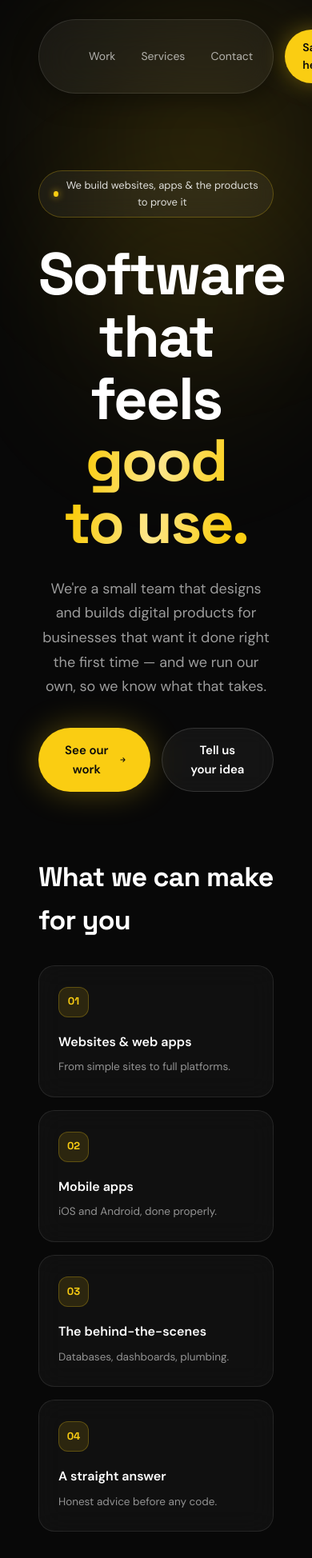
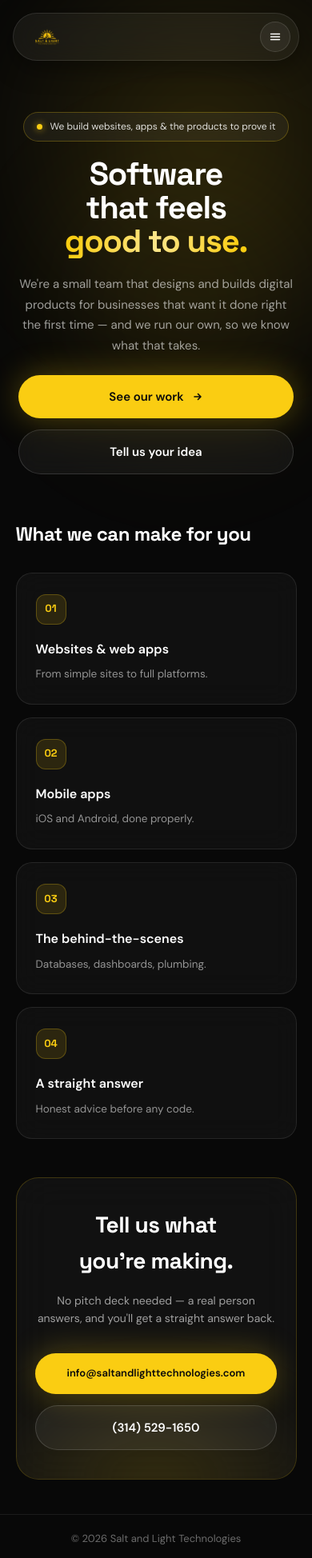
Before and after one commit to Salt-and-Light-Technologies/Homepage, a React (Vite) app: page / in a window 390 px wide. Shown: the top 1948 px of the page at 80% size. Built offline with nearby package versions, Linux system fonts and the light colour scheme; no server answers.

Commit message:
Make Home/Work redesign responsive (mobile nav, fluid type/spacing)

```diff
--- a/src/components/redesign/ContactCTA.jsx
+++ b/src/components/redesign/ContactCTA.jsx
@@ -16,7 +16,7 @@ export default function ContactCTA({
       id={id}
       style={{
         position: 'relative',
-        padding: `0 48px ${bottomPadding}px`,
+        padding: `0 clamp(16px, 5vw, 48px) clamp(${Math.round(bottomPadding * 0.6)}px, 10vw, ${bottomPadding}px)`,
         maxWidth: 1120,
         margin: '0 auto',
         scrollMarginTop: 100,
@@ -31,7 +31,7 @@ export default function ContactCTA({
           backdropFilter: 'blur(24px)',
           WebkitBackdropFilter: 'blur(24px)',
           overflow: 'hidden',
-          padding: '64px 56px',
+          padding: 'clamp(36px, 8vw, 64px) clamp(20px, 6vw, 56px)',
           textAlign: 'center',
         }}
       >
@@ -53,7 +53,7 @@ export default function ContactCTA({
           style={{
             position: 'relative',
             fontFamily: "'Space Grotesk', sans-serif",
-            fontSize: headingSize,
+            fontSize: `clamp(1.75rem, 6vw, ${headingSize}px)`,
             fontWeight: 700,
             letterSpacing: '-0.02em',
             margin: 0,
@@ -67,7 +67,7 @@ export default function ContactCTA({
           <p
             style={{
               position: 'relative',
-              fontSize: 16,
+              fontSize: 'clamp(14px, 3vw, 16px)',
               color: 'rgba(255,255,255,0.6)',
               margin: '16px 0 0',
             }}
@@ -75,18 +75,21 @@ export default function ContactCTA({
             {subheading}
           </p>
         )}
-        <div style={{ position: 'relative', display: 'flex', justifyContent: 'center', gap: 14, marginTop: 32 }}>
+        <div
+          className="flex flex-col sm:flex-row items-stretch sm:items-center justify-center"
+          style={{ position: 'relative', gap: 14, marginTop: 32 }}
+        >
           <a
             href="mailto:info@saltandlighttechnologies.com"
-            className="hover:brightness-110 transition-[filter] duration-150"
+            className="hover:brightness-110 transition-[filter] duration-150 justify-center break-all sm:break-normal"
             style={{
               display: 'inline-flex',
-              padding: '15px 30px',
+              padding: '15px 20px',
               borderRadius: 999,
               background: '#facd12',
               color: '#0a0a0a',
               fontWeight: 600,
-              fontSize: 15,
+              fontSize: 'clamp(13px, 3.2vw, 15px)',
               boxShadow: '0 0 40px rgba(250,205,18,0.3)',
             }}
           >
@@ -94,7 +97,7 @@ export default function ContactCTA({
           </a>
           <a
             href="tel:+13145291650"
-            className="hover:!bg-white/[0.12] transition-colors duration-150"
+            className="hover:!bg-white/[0.12] transition-colors duration-150 justify-center"
             style={{
               display: 'inline-flex',
               padding: '15px 30px',
--- a/src/components/redesign/FloatingNav.jsx
+++ b/src/components/redesign/FloatingNav.jsx
@@ -1,3 +1,4 @@
+import { useState } from 'react'
 import { Link } from 'react-router-dom'
 
 /**
@@ -7,28 +8,32 @@ import { Link } from 'react-router-dom'
  *    Say hello -> #contact anchor.
  *  - On Work: Work link highlighted gold; Services/Contact -> route to
  *    Home + anchor; Say hello -> mailto link.
+ *
+ * The design reference is desktop-only, so below `md` the center links +
+ * "Say hello" collapse behind a hamburger toggle that opens a glass dropdown
+ * (same visual language, just stacked) rather than overflowing the pill.
  */
 export default function FloatingNav({ page = 'home' }) {
   const isWork = page === 'work'
+  const [menuOpen, setMenuOpen] = useState(false)
 
   const servicesHref = isWork ? '/#services' : '#services'
   const contactHref = isWork ? '/#contact' : '#contact'
   const sayHelloHref = isWork ? 'mailto:info@saltandlighttechnologies.com' : '#contact'
 
   const linkBaseStyle = { color: 'rgba(255,255,255,0.65)' }
+  const closeMenu = () => setMenuOpen(false)
 
   return (
-    <div style={{ position: 'relative', display: 'flex', justifyContent: 'center', padding: '24px 48px 0' }}>
+    <div style={{ position: 'relative', display: 'flex', justifyContent: 'center' }} className="px-4 sm:px-8 md:px-12 pt-4 sm:pt-5 md:pt-6">
+      <div className="sticky top-4 z-50" style={{ width: '100%', maxWidth: 1080 }}>
         <div
-        className="sticky top-4 z-50"
           style={{
             display: 'flex',
             alignItems: 'center',
             justifyContent: 'space-between',
             gap: 40,
             width: '100%',
-          maxWidth: 1080,
-          padding: '12px 14px 12px 22px',
             borderRadius: 999,
             background: 'rgba(255,255,255,0.05)',
             border: '1px solid rgba(255,255,255,0.1)',
@@ -36,16 +41,19 @@ export default function FloatingNav({ page = 'home' }) {
             WebkitBackdropFilter: 'blur(20px)',
             boxShadow: '0 8px 32px rgba(0,0,0,0.4)',
           }}
+          className="py-2.5 pl-4 pr-2.5 md:py-3 md:pl-[22px] md:pr-3.5"
         >
-        <Link to="/" style={{ display: 'flex', alignItems: 'center' }}>
+          <Link to="/" onClick={closeMenu} style={{ display: 'flex', alignItems: 'center', flexShrink: 0 }}>
             <img
               src="/CompanyLogoFlatYellowClear.png"
               alt="Salt and Light Technologies"
-            style={{ height: 30, width: 'auto' }}
+              style={{ height: 26, width: 'auto' }}
+              className="md:!h-[30px]"
             />
           </Link>
 
-        <div style={{ display: 'flex', alignItems: 'center', gap: 32, fontSize: 14 }}>
+          {/* Desktop links + CTA */}
+          <div className="hidden md:flex items-center gap-8 text-sm">
             <Link
               to="/work"
               className="transition-colors duration-150 hover:!text-[#facd12]"
@@ -53,27 +61,17 @@ export default function FloatingNav({ page = 'home' }) {
             >
               Work
             </Link>
-          <a
-            href={servicesHref}
-            className="transition-colors duration-150 hover:!text-[#facd12]"
-            style={linkBaseStyle}
-          >
+            <a href={servicesHref} className="transition-colors duration-150 hover:!text-[#facd12]" style={linkBaseStyle}>
               Services
             </a>
-          <a
-            href={contactHref}
-            className="transition-colors duration-150 hover:!text-[#facd12]"
-            style={linkBaseStyle}
-          >
+            <a href={contactHref} className="transition-colors duration-150 hover:!text-[#facd12]" style={linkBaseStyle}>
               Contact
             </a>
           </div>
-
           <a
             href={sayHelloHref}
-          className="hover:brightness-110 transition-[filter] duration-150"
+            className="hidden md:inline-flex hover:brightness-110 transition-[filter] duration-150"
             style={{
-            display: 'inline-flex',
               alignItems: 'center',
               gap: 8,
               padding: '11px 22px',
@@ -87,6 +85,98 @@ export default function FloatingNav({ page = 'home' }) {
           >
             Say hello
           </a>
+
+          {/* Mobile hamburger */}
+          <button
+            type="button"
+            aria-label={menuOpen ? 'Close menu' : 'Open menu'}
+            onClick={() => setMenuOpen((v) => !v)}
+            className="md:hidden flex items-center justify-center"
+            style={{
+              width: 38,
+              height: 38,
+              borderRadius: '50%',
+              background: 'rgba(255,255,255,0.06)',
+              border: '1px solid rgba(255,255,255,0.12)',
+              color: '#fff',
+              flexShrink: 0,
+            }}
+          >
+            {menuOpen ? (
+              <svg width="16" height="16" viewBox="0 0 16 16" fill="none">
+                <path d="M3 3l10 10M13 3L3 13" stroke="currentColor" strokeWidth="1.6" strokeLinecap="round" />
+              </svg>
+            ) : (
+              <svg width="16" height="16" viewBox="0 0 16 16" fill="none">
+                <path d="M2.5 4.5h11M2.5 8h11M2.5 11.5h11" stroke="currentColor" strokeWidth="1.4" strokeLinecap="round" />
+              </svg>
+            )}
+          </button>
+        </div>
+
+        {/* Mobile dropdown */}
+        {menuOpen && (
+          <div
+            className="md:hidden"
+            style={{
+              marginTop: 10,
+              borderRadius: 24,
+              background: 'rgba(10,10,10,0.85)',
+              border: '1px solid rgba(255,255,255,0.1)',
+              backdropFilter: 'blur(20px)',
+              WebkitBackdropFilter: 'blur(20px)',
+              boxShadow: '0 8px 32px rgba(0,0,0,0.4)',
+              padding: '18px 20px',
+              display: 'flex',
+              flexDirection: 'column',
+              gap: 4,
+            }}
+          >
+            <Link
+              to="/work"
+              onClick={closeMenu}
+              className="hover:!text-[#facd12] transition-colors duration-150"
+              style={{ padding: '10px 4px', fontSize: 15, ...(isWork ? { color: '#facd12' } : linkBaseStyle) }}
+            >
+              Work
+            </Link>
+            <a
+              href={servicesHref}
+              onClick={closeMenu}
+              className="hover:!text-[#facd12] transition-colors duration-150"
+              style={{ padding: '10px 4px', fontSize: 15, ...linkBaseStyle }}
+            >
+              Services
+            </a>
+            <a
+              href={contactHref}
+              onClick={closeMenu}
+              className="hover:!text-[#facd12] transition-colors duration-150"
+              style={{ padding: '10px 4px', fontSize: 15, ...linkBaseStyle }}
+            >
+              Contact
+            </a>
+            <a
+              href={sayHelloHref}
+              onClick={closeMenu}
+              className="hover:brightness-110 transition-[filter] duration-150"
+              style={{
+                display: 'flex',
+                justifyContent: 'center',
+                marginTop: 10,
+                padding: '13px 22px',
+                borderRadius: 999,
+                background: '#facd12',
+                color: '#0a0a0a',
+                fontWeight: 600,
+                fontSize: 15,
+                boxShadow: '0 0 28px rgba(250,205,18,0.35)',
+              }}
+            >
+              Say hello
+            </a>
+          </div>
+        )}
       </div>
     </div>
   )
--- a/src/components/redesign/ProjectCard.jsx
+++ b/src/components/redesign/ProjectCard.jsx
@@ -15,9 +15,9 @@ export default function ProjectCard({ project }) {
         boxShadow: '0 24px 70px rgba(0,0,0,0.45)',
       }}
     >
-      <div style={{ padding: '32px 36px 24px', display: 'flex', alignItems: 'center', justifyContent: 'space-between', gap: 24, flexWrap: 'wrap' }}>
+      <div style={{ padding: 'clamp(20px, 5vw, 32px) clamp(18px, 5vw, 36px) clamp(16px, 4vw, 24px)', display: 'flex', alignItems: 'center', justifyContent: 'space-between', gap: 24, flexWrap: 'wrap' }}>
         <div style={{ display: 'flex', alignItems: 'baseline', gap: 14, flexWrap: 'wrap' }}>
-          <h2 style={{ fontFamily: "'Space Grotesk', sans-serif", fontSize: 30, fontWeight: 700, letterSpacing: '-0.02em', margin: 0, color: '#fff' }}>
+          <h2 style={{ fontFamily: "'Space Grotesk', sans-serif", fontSize: 'clamp(22px, 5vw, 30px)', fontWeight: 700, letterSpacing: '-0.02em', margin: 0, color: '#fff' }}>
             {name}
           </h2>
           <span style={{ fontSize: 13, color: 'rgba(255,255,255,0.5)' }}>{kind} · {year}</span>
@@ -37,7 +37,7 @@ export default function ProjectCard({ project }) {
         </span>
       </div>
 
-      <div style={{ padding: '0 36px' }}>
+      <div style={{ padding: '0 clamp(18px, 5vw, 36px)' }}>
         <div style={{ borderRadius: 16, overflow: 'hidden', border: '1px solid rgba(255,255,255,0.12)', aspectRatio: '16/9' }}>
           {heroIcon ? (
             <div
@@ -49,9 +49,10 @@ export default function ProjectCard({ project }) {
                 flexDirection: 'column',
                 alignItems: 'center',
                 justifyContent: 'center',
-                gap: 22,
+                gap: 'clamp(12px, 3vw, 22px)',
                 background: '#0a0a0a',
                 overflow: 'hidden',
+                padding: '0 16px',
               }}
             >
               <div
@@ -73,8 +74,8 @@ export default function ProjectCard({ project }) {
                 alt={`${name} app icon`}
                 style={{
                   position: 'relative',
-                  width: 108,
-                  height: 108,
+                  width: 'clamp(72px, 16vw, 108px)',
+                  height: 'clamp(72px, 16vw, 108px)',
                   borderRadius: '22%',
                   boxShadow: '0 12px 40px rgba(0,0,0,0.5), 0 0 0 1px rgba(255,255,255,0.08)',
                 }}
@@ -86,7 +87,11 @@ export default function ProjectCard({ project }) {
                 style={{ position: 'relative', display: 'inline-flex' }}
                 className="hover:brightness-110 transition-[filter] duration-150"
               >
-                <img src="/work/app-store-badge-white.svg" alt="Download on the App Store" style={{ height: 42, width: 'auto', display: 'block' }} />
+                <img
+                  src="/work/app-store-badge-white.svg"
+                  alt="Download on the App Store"
+                  style={{ height: 'clamp(32px, 7vw, 42px)', width: 'auto', display: 'block' }}
+                />
               </a>
             </div>
           ) : (
@@ -95,10 +100,10 @@ export default function ProjectCard({ project }) {
         </div>
       </div>
 
-      <div className="grid grid-cols-1 md:grid-cols-[1.4fr_1fr]" style={{ padding: '28px 36px 36px', gap: 32, alignItems: 'start' }}>
+      <div className="grid grid-cols-1 md:grid-cols-[1.4fr_1fr]" style={{ padding: 'clamp(20px, 5vw, 28px) clamp(18px, 5vw, 36px) clamp(24px, 6vw, 36px)', gap: 32, alignItems: 'start' }}>
         <div>
           <p style={{ fontSize: 16, fontWeight: 600, color: '#fff', margin: 0 }}>{tagline}</p>
-          <p style={{ fontSize: 14.5, lineHeight: 1.7, color: 'rgba(255,255,255,0.6)', margin: '12px 0 0', maxWidth: '60ch' }}>
+          <p style={{ fontSize: 'clamp(13.5px, 3vw, 14.5px)', lineHeight: 1.7, color: 'rgba(255,255,255,0.6)', margin: '12px 0 0', maxWidth: '60ch' }}>
             {description}
           </p>
           <a
@@ -140,7 +145,7 @@ export default function ProjectCard({ project }) {
       </div>
 
       {moreScreens && moreScreens.length > 0 && (
-        <div style={{ padding: '0 36px 36px' }}>
+        <div style={{ padding: '0 clamp(18px, 5vw, 36px) clamp(24px, 6vw, 36px)' }}>
           <div style={{ fontSize: 11, color: 'rgba(255,255,255,0.4)', textTransform: 'uppercase', letterSpacing: '0.12em', marginBottom: 12 }}>
             More screens
           </div>
--- a/src/components/redesign/RedesignHero.jsx
+++ b/src/components/redesign/RedesignHero.jsx
@@ -6,7 +6,7 @@ export default function RedesignHero() {
     <div
       style={{
         position: 'relative',
-        padding: '96px 48px 72px',
+        padding: 'clamp(64px, 14vw, 96px) clamp(20px, 6vw, 48px) clamp(48px, 10vw, 72px)',
         maxWidth: 1080,
         margin: '0 auto',
         textAlign: 'center',
@@ -17,25 +17,27 @@ export default function RedesignHero() {
           display: 'inline-flex',
           alignItems: 'center',
           gap: 10,
-          padding: '8px 18px',
+          padding: '8px 16px',
           borderRadius: 999,
           background: 'rgba(255,255,255,0.05)',
           border: '1px solid rgba(250,205,18,0.25)',
           backdropFilter: 'blur(12px)',
           WebkitBackdropFilter: 'blur(12px)',
-          marginBottom: 32,
+          marginBottom: 'clamp(20px, 4vw, 32px)',
+          maxWidth: '100%',
         }}
       >
         <span
           style={{
             width: 7,
             height: 7,
+            flexShrink: 0,
             borderRadius: '50%',
             background: '#facd12',
             boxShadow: '0 0 10px rgba(250,205,18,0.8)',
           }}
         />
-        <span style={{ fontSize: 13, color: 'rgba(255,255,255,0.85)' }}>
+        <span style={{ fontSize: 'clamp(12px, 3vw, 13px)', color: 'rgba(255,255,255,0.85)' }}>
           We build websites, apps &amp; the products to prove it
         </span>
       </Reveal>
@@ -44,7 +46,7 @@ export default function RedesignHero() {
         as="h1"
         style={{
           fontFamily: "'Space Grotesk', sans-serif",
-          fontSize: 74,
+          fontSize: 'clamp(2.5rem, 8vw + 0.5rem, 4.625rem)',
           fontWeight: 700,
           lineHeight: 1.05,
           letterSpacing: '-0.03em',
@@ -69,21 +71,24 @@ export default function RedesignHero() {
       <Reveal
         as="p"
         style={{
-          fontSize: 18,
+          fontSize: 'clamp(15px, 3vw, 18px)',
           lineHeight: 1.7,
           color: 'rgba(255,255,255,0.6)',
           maxWidth: '52ch',
-          margin: '28px auto 0',
+          margin: 'clamp(20px, 5vw, 28px) auto 0',
         }}
       >
         We're a small team that designs and builds digital products for businesses
         that want it done right the first time — and we run our own, so we know what that takes.
       </Reveal>
 
-      <Reveal style={{ display: 'flex', justifyContent: 'center', gap: 14, marginTop: 36 }}>
+      <Reveal
+        className="flex flex-col sm:flex-row items-stretch sm:items-center justify-center"
+        style={{ gap: 14, marginTop: 'clamp(24px, 5vw, 36px)' }}
+      >
         <Link
           to="/work"
-          className="hover:brightness-110 transition-[filter] duration-150"
+          className="hover:brightness-110 transition-[filter] duration-150 justify-center sm:w-auto"
           style={{
             display: 'inline-flex',
             alignItems: 'center',
@@ -110,7 +115,7 @@ export default function RedesignHero() {
         </Link>
         <a
           href="#contact"
-          className="hover:!bg-white/10 transition-colors duration-150"
+          className="hover:!bg-white/10 transition-colors duration-150 justify-center sm:w-auto"
           style={{
             display: 'inline-flex',
             alignItems: 'center',
--- a/src/components/redesign/ServicesGrid.jsx
+++ b/src/components/redesign/ServicesGrid.jsx
@@ -13,7 +13,7 @@ export default function ServicesGrid() {
       id="services"
       style={{
         position: 'relative',
-        padding: '8px 48px 80px',
+        padding: '8px clamp(16px, 5vw, 48px) clamp(48px, 10vw, 80px)',
         maxWidth: 1120,
         margin: '0 auto',
         scrollMarginTop: 100,
@@ -23,7 +23,7 @@ export default function ServicesGrid() {
         as="h2"
         style={{
           fontFamily: "'Space Grotesk', sans-serif",
-          fontSize: 34,
+          fontSize: 'clamp(1.5rem, 5vw, 2.125rem)',
           fontWeight: 700,
           letterSpacing: '-0.02em',
           margin: '0 0 28px',
--- a/src/components/redesign/SiteFooter.jsx
+++ b/src/components/redesign/SiteFooter.jsx
@@ -7,15 +7,14 @@ import { Link } from 'react-router-dom'
 export default function SiteFooter() {
   return (
     <div
+      className="flex flex-col sm:flex-row items-center sm:justify-between gap-3 sm:gap-0 text-center sm:text-left"
       style={{
         position: 'relative',
         borderTop: '1px solid rgba(255,255,255,0.08)',
-        padding: '28px 48px',
-        display: 'flex',
-        justifyContent: 'space-between',
+        padding: 'clamp(20px, 5vw, 28px) clamp(16px, 5vw, 48px)',
         fontSize: 13,
         color: 'rgba(255,255,255,0.4)',
-      }}
+      }} /* layout (display/direction/justify) fully driven by the className above, not inline styles */
     >
       <span>© 2026 Salt and Light Technologies</span>
       <span className="flex items-center gap-1.5">
--- a/src/pages/WorkPage.jsx
+++ b/src/pages/WorkPage.jsx
@@ -21,30 +21,30 @@ export default function WorkPage() {
       <AuroraBackground variant="work" />
       <FloatingNav page="work" />
 
-      <div style={{ position: 'relative', padding: '88px 48px 56px', maxWidth: 1120, margin: '0 auto' }}>
+      <div style={{ position: 'relative', padding: 'clamp(56px, 12vw, 88px) clamp(16px, 5vw, 48px) clamp(40px, 8vw, 56px)', maxWidth: 1120, margin: '0 auto' }}>
         <Reveal
           style={{
             display: 'inline-flex',
             alignItems: 'center',
             gap: 10,
-            padding: '8px 18px',
+            padding: '8px 16px',
             borderRadius: 999,
             background: 'rgba(255,255,255,0.05)',
             border: '1px solid rgba(250,205,18,0.25)',
             backdropFilter: 'blur(12px)',
             WebkitBackdropFilter: 'blur(12px)',
-            marginBottom: 28,
+            marginBottom: 24,
           }}
         >
-          <span style={{ width: 7, height: 7, borderRadius: '50%', background: '#facd12', boxShadow: '0 0 10px rgba(250,205,18,0.8)' }} />
-          <span style={{ fontSize: 13, color: 'rgba(255,255,255,0.85)' }}>Real products, running in production</span>
+          <span style={{ width: 7, height: 7, flexShrink: 0, borderRadius: '50%', background: '#facd12', boxShadow: '0 0 10px rgba(250,205,18,0.8)' }} />
+          <span style={{ fontSize: 'clamp(12px, 3vw, 13px)', color: 'rgba(255,255,255,0.85)' }}>Real products, running in production</span>
         </Reveal>
 
         <Reveal
           as="h1"
           style={{
             fontFamily: "'Space Grotesk', sans-serif",
-            fontSize: 56,
+            fontSize: 'clamp(2.25rem, 8vw, 3.5rem)',
             fontWeight: 700,
             lineHeight: 1.08,
             letterSpacing: '-0.02em',
@@ -57,14 +57,14 @@ export default function WorkPage() {
 
         <Reveal
           as="p"
-          style={{ fontSize: 17, lineHeight: 1.7, color: 'rgba(255,255,255,0.6)', maxWidth: '56ch', margin: '20px 0 0' }}
+          style={{ fontSize: 'clamp(15px, 3vw, 17px)', lineHeight: 1.7, color: 'rgba(255,255,255,0.6)', maxWidth: '56ch', margin: '20px 0 0' }}
         >
           We don't just build for clients — we build and run our own products. It's how we
           stay honest about what good software actually takes.
         </Reveal>
       </div>
 
-      <div style={{ position: 'relative', maxWidth: 1120, margin: '0 auto', padding: '0 48px 96px', display: 'flex', flexDirection: 'column', gap: 64 }}>
+      <div style={{ position: 'relative', maxWidth: 1120, margin: '0 auto', padding: '0 clamp(16px, 5vw, 48px) 96px', display: 'flex', flexDirection: 'column', gap: 64 }}>
         {projects.map((p) => (
           <ProjectCard key={p.id} project={p} />
         ))}
```
Lines whose indentation alone changed are shown as unchanged.
